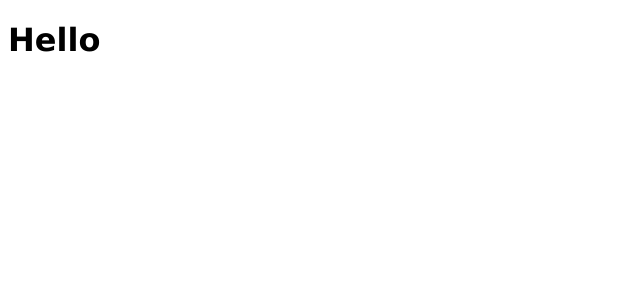
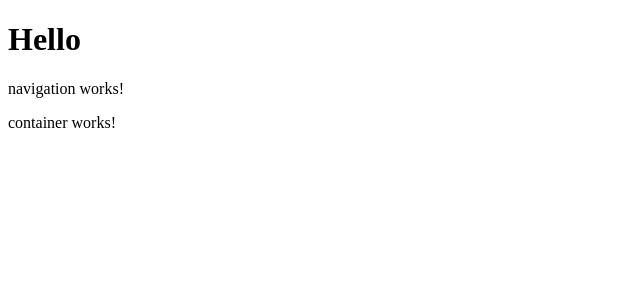
Before and after one commit to sarahaboudalal/angular-project-1, an Angular app: page / in a window 1280 px wide. Shown: the top 300 px of the page, without its empty margins (0-640 px from the left). Built offline with nearby package versions, Linux system fonts and the light colour scheme.

Commit message:
new component generated

```diff
--- a/src/app/app.component.html
+++ b/src/app/app.component.html
@@ -1,20 +1,5 @@
-<!-- * * * * * * * * * * * * * * * * * * * * * * * * * * * * * * * -->
-<!-- * * * * * * * * * * * The content below * * * * * * * * * * * -->
-<!-- * * * * * * * * * * is only a placeholder * * * * * * * * * * -->
-<!-- * * * * * * * * * * and can be replaced. * * * * * * * * * * * -->
-<!-- * * * * * * * * * * * * * * * * * * * * * * * * * * * * * * * -->
-<!-- * * * * * * * * * Delete the template below * * * * * * * * * * -->
-<!-- * * * * * * * to get started with your project! * * * * * * * * -->
-<!-- * * * * * * * * * * * * * * * * * * * * * * * * * * * * * * * -->
-
 <h1>Hello</h1>
-
-<!-- * * * * * * * * * * * * * * * * * * * * * * * * * * * * * * * -->
-<!-- * * * * * * * * * * * The content above * * * * * * * * * * * -->
-<!-- * * * * * * * * * * is only a placeholder * * * * * * * * * * -->
-<!-- * * * * * * * * * * and can be replaced. * * * * * * * * * * * -->
-<!-- * * * * * * * * * * * * * * * * * * * * * * * * * * * * * * * -->
-<!-- * * * * * * * * * * End of Placeholder * * * * * * * * * * * -->
-<!-- * * * * * * * * * * * * * * * * * * * * * * * * * * * * * * * -->
+<app-navigation></app-navigation>
+<app-container></app-container>
 
 <router-outlet></router-outlet>
--- a/src/app/app.module.ts
+++ b/src/app/app.module.ts
@@ -4,11 +4,13 @@ import { BrowserModule } from '@angular/platform-browser';
 import { AppRoutingModule } from './app-routing.module';
 import { AppComponent } from './app.component';
 import { ContainerComponent } from './container/container.component';
+import { NavigationComponent } from './navigation/navigation.component';
 
 @NgModule({
   declarations: [
     AppComponent,
-    ContainerComponent
+    ContainerComponent,
+    NavigationComponent
   ],
   imports: [
     BrowserModule,
--- /dev/null
+++ b/src/app/navigation/navigation.component.html
@@ -0,0 +1 @@
+<p>navigation works!</p>
--- a/src/styles.css
+++ b/src/styles.css
@@ -1,5 +1 @@
 /* You can add global styles to this file, and also import other style files */
-* {
-  font-family: "Lucida Sans", "Lucida Sans Regular", "Lucida Grande",
-    "Lucida Sans Unicode", Geneva, Verdana, sans-serif;
-}
```
Also changed, not shown: src/app/navigation/navigation.component.ts (added, +10 -0 lines), src/app/navigation/navigation.component.css (added).
